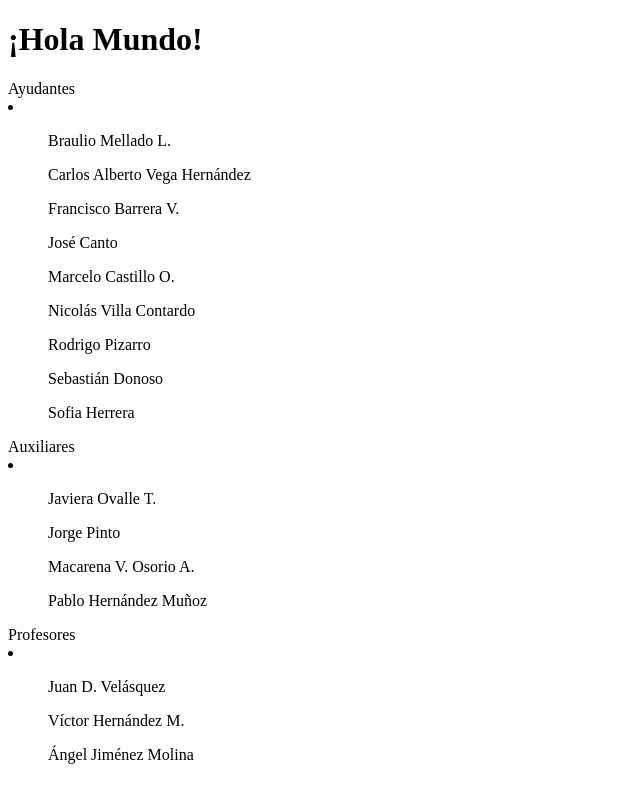
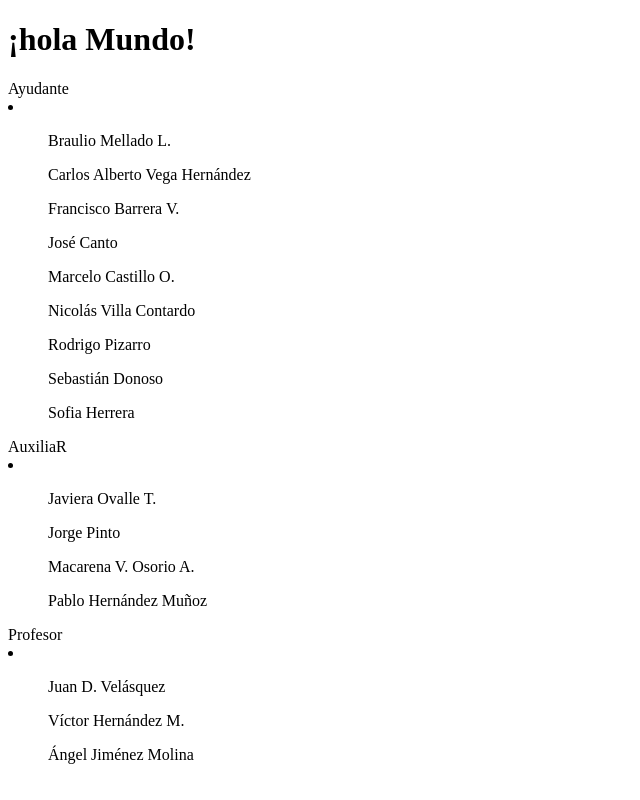
Before and after one commit to IN3501/auxiliar3-s2, a Django app: page /app_de_IN3501/ in a window 1280 px wide. Shown: the whole page, without its empty margins (0-640 px from the left). Run offline with Django 3.2, Linux system fonts and the light colour scheme.

Commit message:
ejercicio 1

```diff
--- a/ejemplo_aux3/app_de_IN3501/templates/app_de_IN3501/index.html
+++ b/ejemplo_aux3/app_de_IN3501/templates/app_de_IN3501/index.html
@@ -8,10 +8,10 @@
 <body>
     <div>
         <div id="titulo">
-            <h1>¡Hola Mundo!</h1>
+            <h1>¡{{saludo}} Mundo!</h1>
         </div>
         <div id="docentes">
-            Ayudantes
+            {{Cargo_2}}
             <li>
                 <ul>Braulio Mellado L.</ul>
                 <ul>Carlos Alberto Vega Hernández</ul>
@@ -23,14 +23,14 @@
                 <ul>Sebastián Donoso</ul>
                 <ul>Sofia Herrera</ul>
             </li>
-            Auxiliares
+            {{Cargo_1}}
             <li>
                 <ul>Javiera Ovalle T.</ul>
                 <ul>Jorge Pinto</ul>
                 <ul>Macarena V. Osorio A.</ul>
                 <ul>Pablo Hernández Muñoz</ul>
             </li>
-            Profesores
+            {{Cargo_3}}
             <li>
                 <ul>Juan D. Velásquez</ul>
                 <ul>Víctor Hernández M.</ul>
--- a/ejemplo_aux3/app_de_IN3501/views.py
+++ b/ejemplo_aux3/app_de_IN3501/views.py
@@ -2,12 +2,13 @@ from django.shortcuts import render
 
 # Create your views here.
 def index(request):
-    return render(request, 'app_de_IN3501/index.html')
+	contexto = {"saludo":"hola", "Cargo_1": "AuxiliaR", "Cargo_2": "Ayudante", "Cargo_3": "Profesor"}
+	return render(request, 'app_de_IN3501/index.html',contexto)
 
 
 def welcome(request):
-    return render(request, 'app_de_IN3501/bienvenida.html')
+	return render(request, 'app_de_IN3501/bienvenida.html')
 
 
 def tarea(request):
-    return render(request, 'app_de_IN3501/tarea.html')
+	return render(request, 'app_de_IN3501/tarea.html')
```
